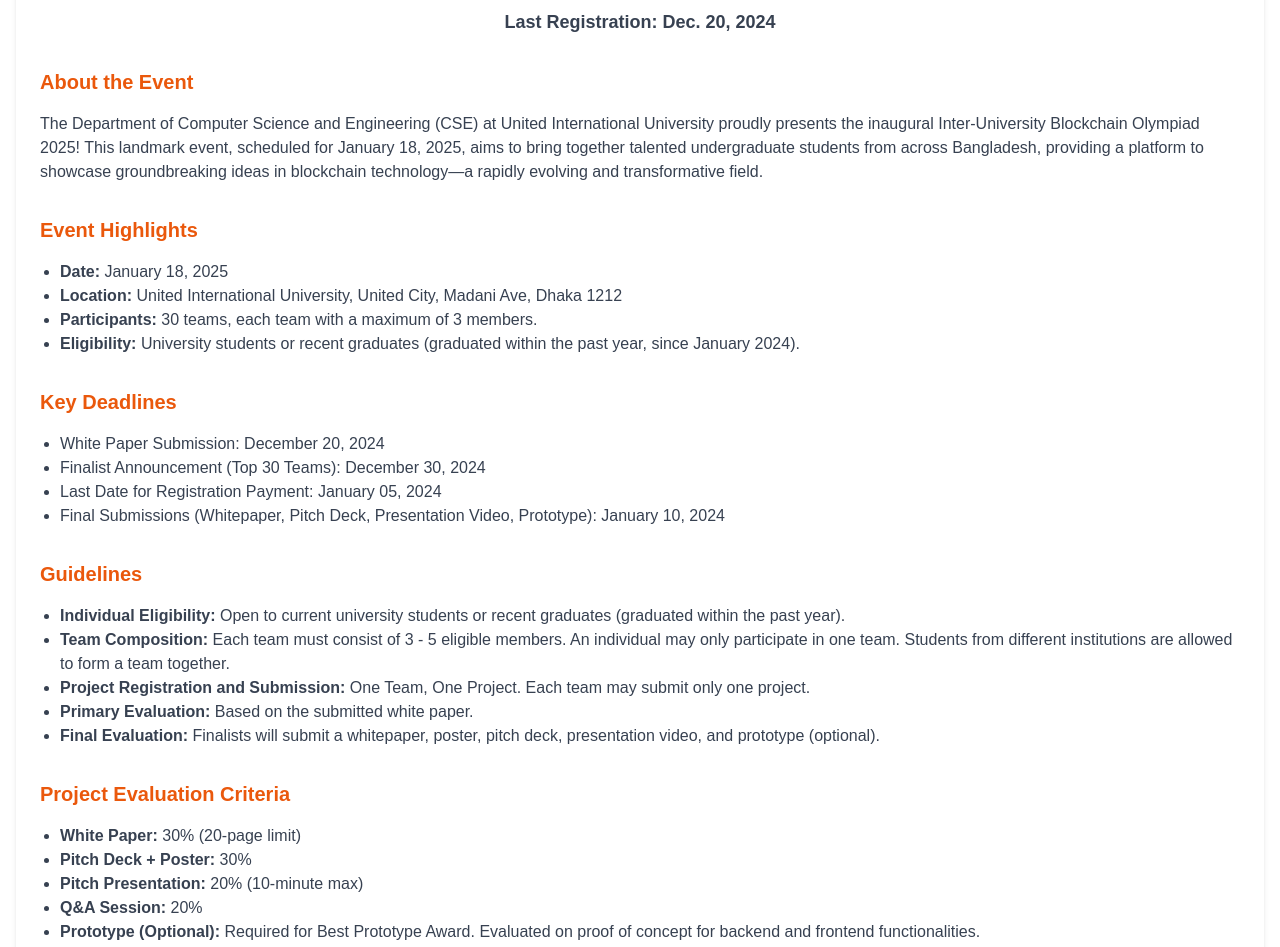
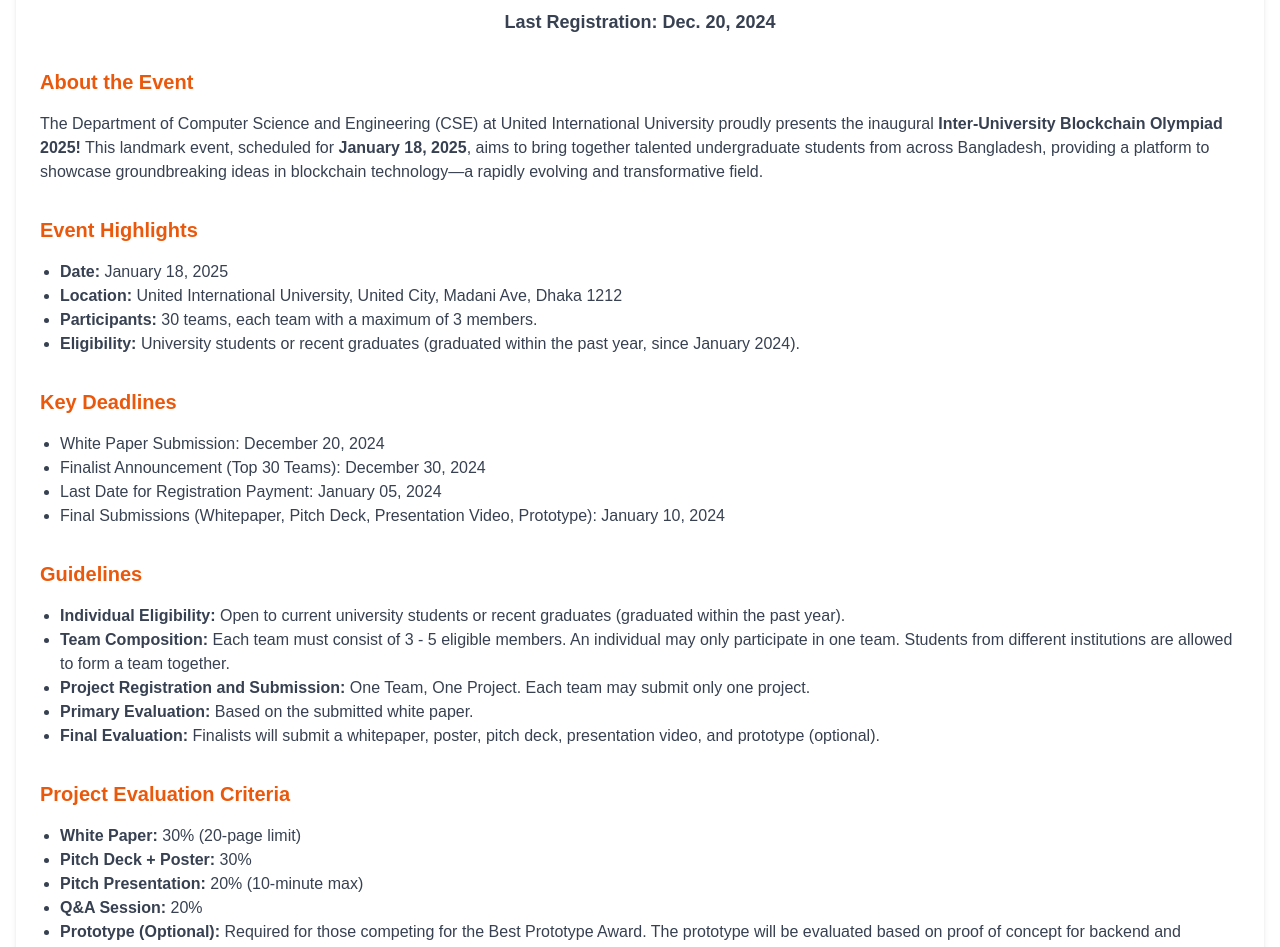
Before and after one commit to RuntimeError30/UIU-CSE-FEST-2025-React-, a React (Vite) app: page /blockchain in a window 1280 px wide. Shown: the part 180-1127 px from the top of the page. Built offline with nearby package versions, Linux system fonts and the light colour scheme; a web font is replaced by a local one.

Commit message:
Blockchain Olympiad event details updated

```diff
--- a/src/components/Blockchain.jsx
+++ b/src/components/Blockchain.jsx
@@ -17,7 +17,8 @@
         <section className="mb-8">
           <h2 className="text-xl font-semibold text-orange-600">About the Event</h2>
           <p className="text-gray-700 mt-4">
-            The Department of Computer Science and Engineering (CSE) at United International University proudly presents the inaugural Inter-University Blockchain Olympiad 2025! This landmark event, scheduled for January 18, 2025, aims to bring together talented undergraduate students from across Bangladesh, providing a platform to showcase groundbreaking ideas in blockchain technology—a rapidly evolving and transformative field.
+          The Department of Computer Science and Engineering (CSE) at United International University proudly presents the inaugural <strong>Inter-University Blockchain Olympiad 2025!</strong> This landmark event, scheduled for <strong>January 18, 2025</strong>, aims to bring together talented undergraduate students from across Bangladesh, providing a platform to showcase groundbreaking ideas in blockchain technology—a rapidly evolving and transformative field.
+
           </p>
         </section>
 
@@ -59,7 +60,8 @@
             <li><strong>Pitch Deck + Poster:</strong> 30%</li>
             <li><strong>Pitch Presentation:</strong> 20% (10-minute max)</li>
             <li><strong>Q&A Session:</strong> 20%</li>
-            <li><strong>Prototype (Optional):</strong> Required for Best Prototype Award. Evaluated on proof of concept for backend and frontend functionalities.</li>
+            <li><strong>Prototype (Optional):</strong> Required for those competing for the Best Prototype Award. The prototype will be evaluated based on proof of concept for backend and frontend functionalities.
+            </li>
           </ul>
         </section>
 
@@ -81,7 +83,7 @@
         <section className="mb-8">
           <h2 className="text-xl font-semibold text-orange-600">Join Us in Making History!</h2>
           <p className="text-gray-700 mt-4">
-            The Inter-University Blockchain Olympiad 2025 is more than a competition—it’s an opportunity to drive innovation and impact within the blockchain field. Register your team, innovate, and compete for prestige, recognition, and exciting cash prizes. Let’s shape the future of technology together!
+          The Inter-University Blockchain Olympiad 2025 is more than a competition—it’s an opportunity to drive innovation and impact within the blockchain field. Register your team, innovate, and compete for prestige, recognition, and exciting cash prizes. Let’s shape the future of technology together!
           </p>
         </section>
 
```
